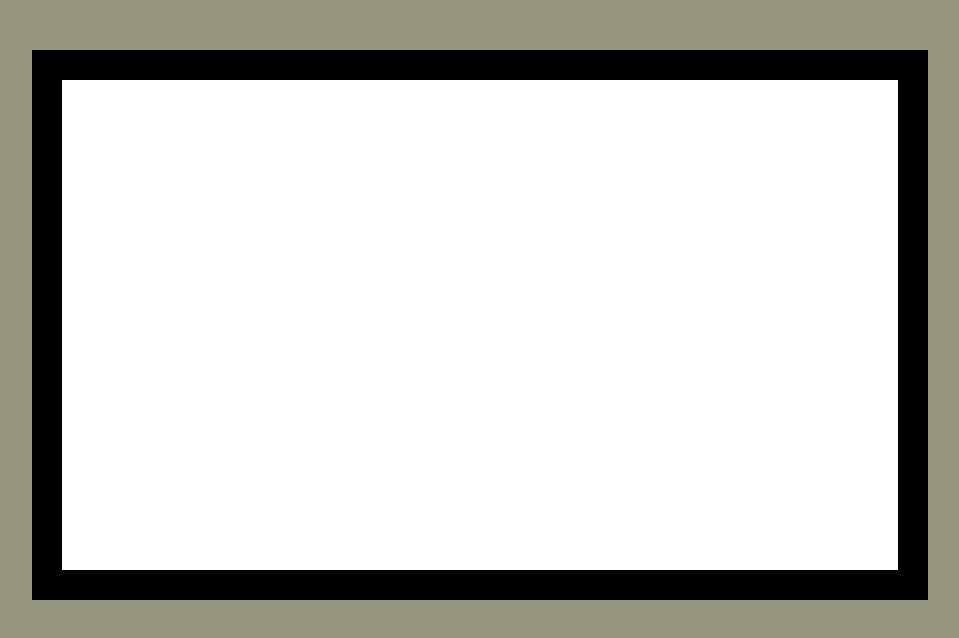
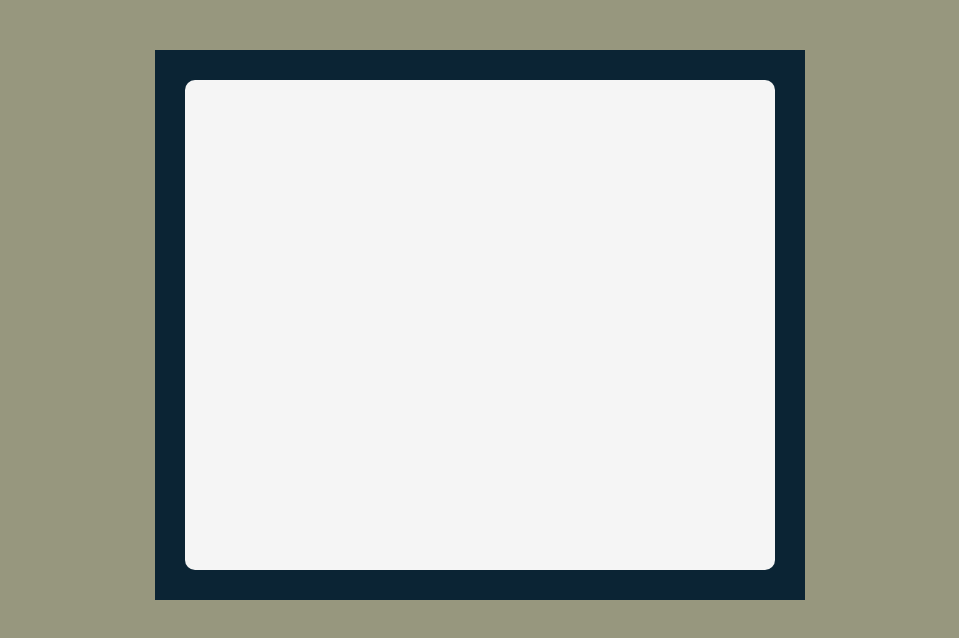
Before and after one commit to abhiXweb/tenzies, a React (Create React App) app: page / in a window 1280 px wide. Shown: the top 638 px of the page, without its empty margins (160-1119 px from the left). Built offline with nearby package versions, Linux system fonts and the light colour scheme.

Commit message:
updated tenzies app

```diff
--- a/src/App.js
+++ b/src/App.js
@@ -1,8 +1,10 @@
 function App() {
   return (
-    <main>
-      <div className="main-in"></div>
-    </main>
+    <>
+      <main>
+        <div className="main-in"></div>
+      </main>
+    </>
   );
 }
 
--- a/src/index.css
+++ b/src/index.css
@@ -8,15 +8,17 @@ body {
 }
 
 main {
-  width: 70%;
-  border: 30px solid black;
+  width: 650px;
+  border: 30px solid #0B2434;
   margin: 0 auto;
   margin-top: 50px;
   height: 550px;
+  background-color: #0B2434;
 }
 
-.main-in{
-  background-color: white;
+.main-in {
+  background-color: #F5F5F5;
   height: 100%;
   width: 100%;
+  border-radius: 10px;
 }
```
